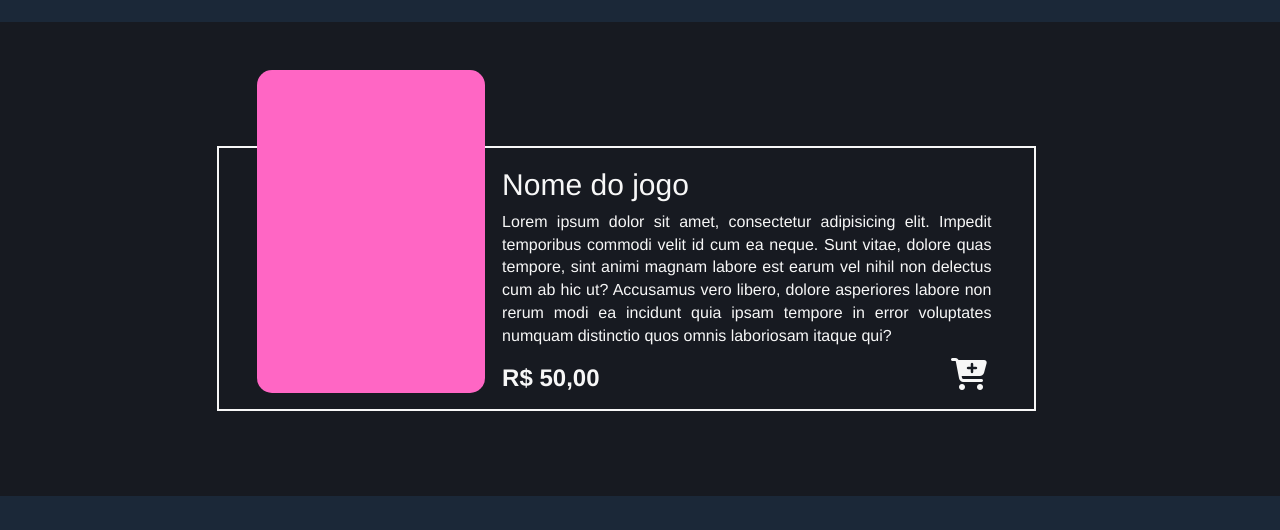
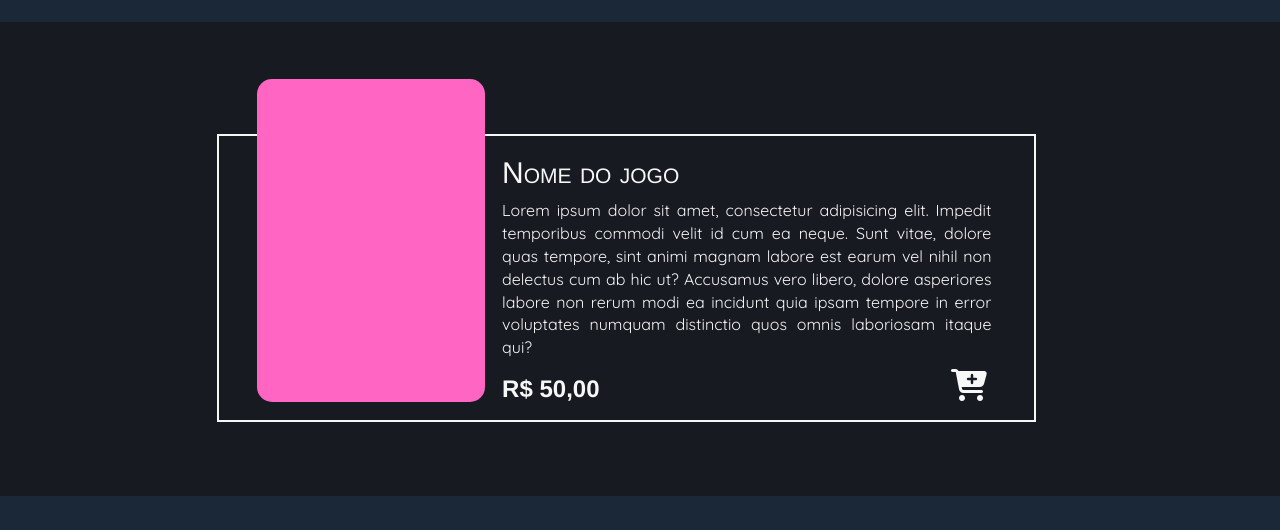
Before and after one commit to Reyouse/Geral, a plain HTML site: page frontEnd/HTML/telaInfosJogo.html in a window 1280 px wide. Shown: the part 125-655 px from the top of the page. Drawn offline with nearby package versions, Linux system fonts and the light colour scheme.

Commit message:
Alterando fontes

```diff
--- a/frontEnd/CSS/telaInfosJogo.css
+++ b/frontEnd/CSS/telaInfosJogo.css
@@ -95,6 +95,9 @@ input{
 main{
     padding: 1.5cm;
 }
+h2{
+    font-variant: small-caps;
+}
 .infosJogo{
     height: min-content;
     border: 2px solid #F7F7F7;
@@ -107,6 +110,7 @@ main{
 .infosJogo p{
     font-size: medium;
     width: 60%;
+    font-family: 'Quicksand', sans-serif;
 }
 .infosJogo span{
     font-size: x-large;
@@ -125,7 +129,7 @@ main{
     border-radius: 15px;
     position: relative;
     left: 4.9cm;
-    bottom: 1.23cm;
+    bottom: 1cm;
     z-index: 1;
 }
 .container{
--- a/frontEnd/HTML/telaInfosJogo.html
+++ b/frontEnd/HTML/telaInfosJogo.html
@@ -7,6 +7,9 @@
     <link rel="stylesheet" href="../CSS/telaInfosJogo.css">
     <link rel="stylesheet" href="https://cdn.jsdelivr.net/npm/bootstrap@3.3.7/dist/css/bootstrap-theme.min.css" integrity="sha384-rHyoN1iRsVXV4nD0JutlnGaslCJuC7uwjduW9SVrLvRYooPp2bWYgmgJQIXwl/Sp" crossorigin="anonymous">
     <link rel="stylesheet" href="https://cdn.jsdelivr.net/npm/bootstrap@3.3.7/dist/css/bootstrap.min.css" integrity="sha384-BVYiiSIFeK1dGmJRAkycuHAHRg32OmUcww7on3RYdg4Va+PmSTsz/K68vbdEjh4u" crossorigin="anonymous">
+    <link rel="preconnect" href="https://fonts.googleapis.com">
+    <link rel="preconnect" href="https://fonts.gstatic.com" crossorigin>
+    <link href="https://fonts.googleapis.com/css2?family=Quicksand&display=swap" rel="stylesheet">
     <title>Document</title>
 </head>
 <body>
```
